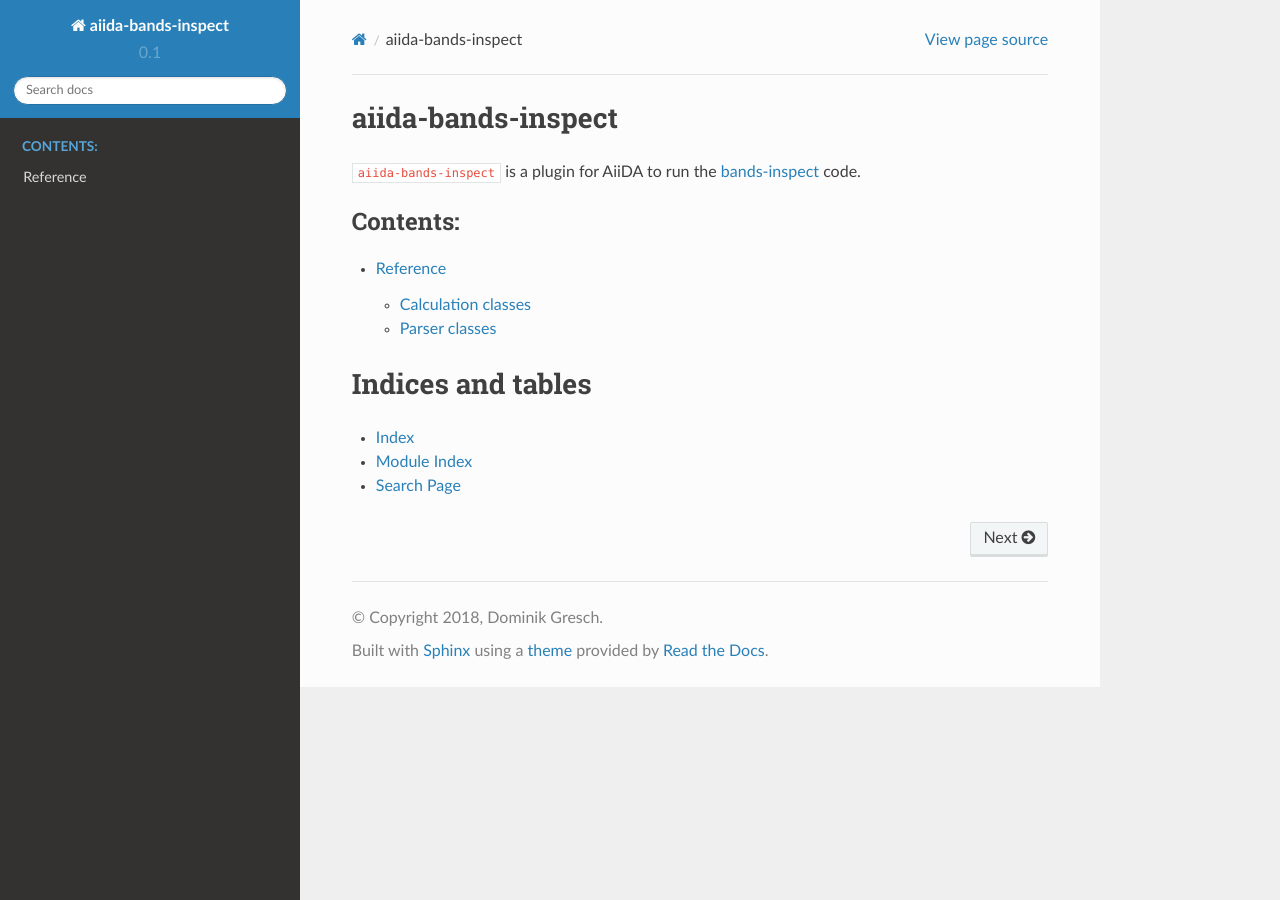
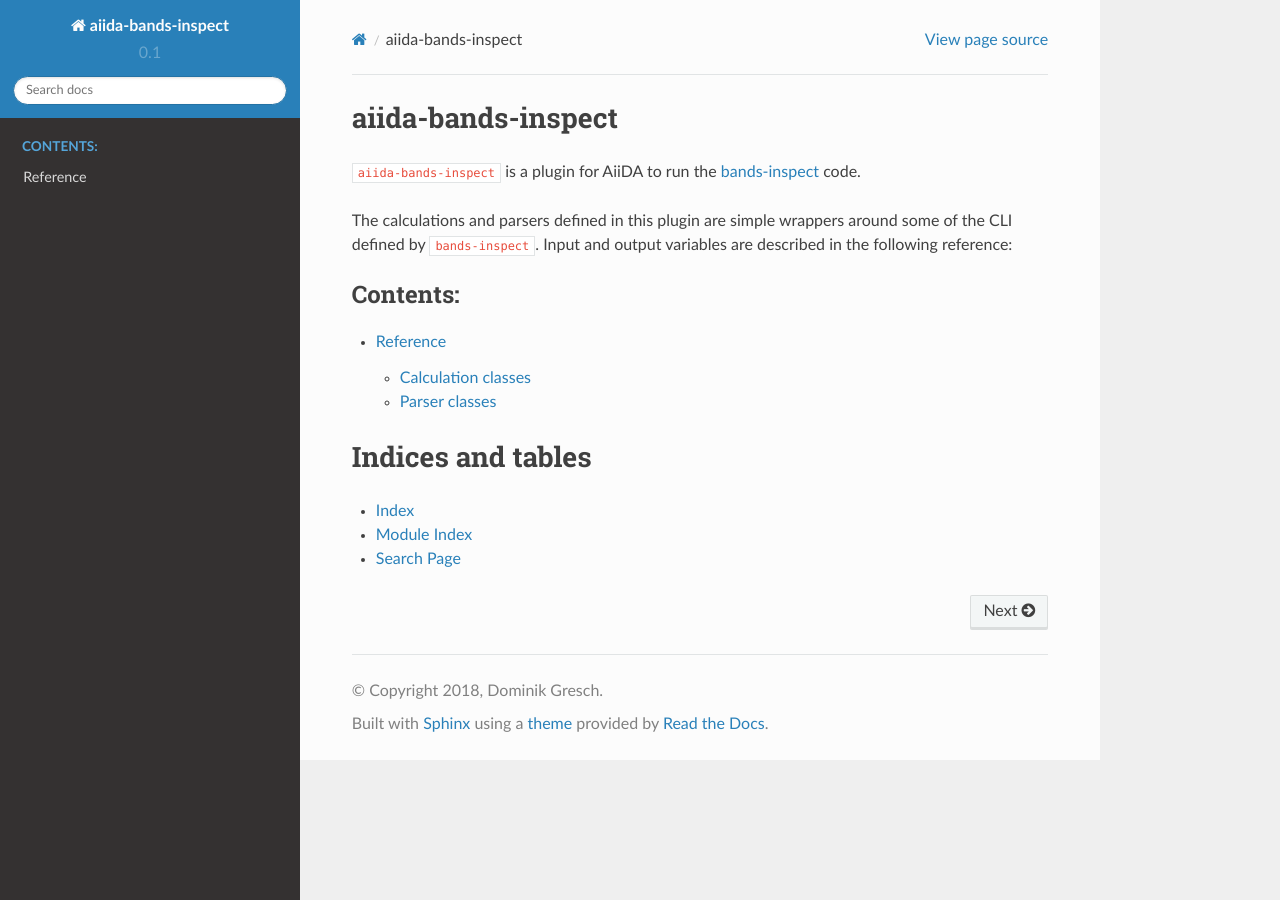
Before and after one commit to greschd/aiida-bands-inspect, a Sphinx documentation site: the page built from doc/source/index.rst, in a window 1280 px wide. Built offline with Sphinx 7.4.7 and the Read the Docs theme 2.0.0, drawn with Linux system fonts in a browser that asks for light colours.

Commit message:
Add short description to the doc.

```diff
--- a/doc/source/index.rst
+++ b/doc/source/index.rst
@@ -5,6 +5,8 @@ aiida-bands-inspect
 ===================
 
 ``aiida-bands-inspect`` is a plugin for AiiDA to run the `bands-inspect <http://bands-inspect.readthedocs.io>`_ code.
+
+The calculations and parsers defined in this plugin are simple wrappers around some of the CLI defined by ``bands-inspect``. Input and output variables are described in the following reference:
 
 .. toctree::
    :maxdepth: 2
```
